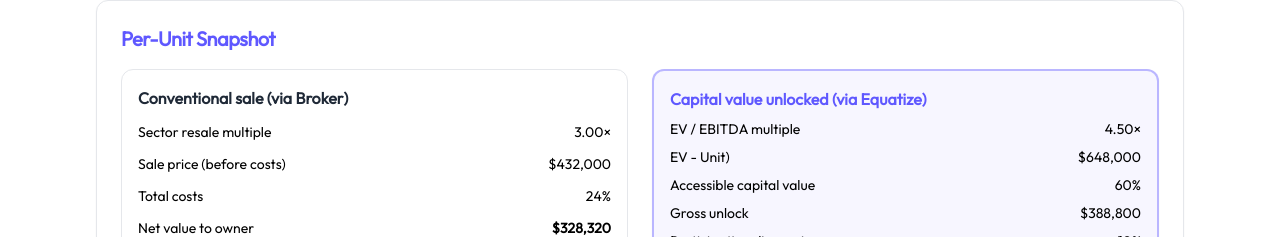
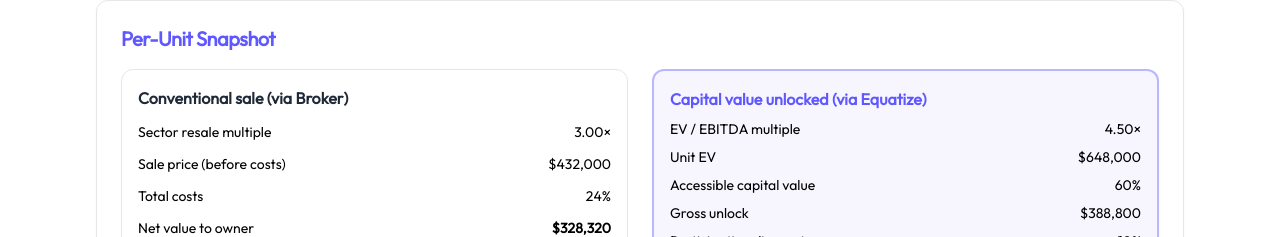
Before and after one commit to 34nd0m/equatize-calculator, a Next.js app: page / in a window 1280 px wide. Shown: the part 1241-1478 px from the top of the page. Built offline with nearby package versions, Linux system fonts and the light colour scheme.

Commit message:
Update page.tsx

```diff
--- a/src/app/page.tsx
+++ b/src/app/page.tsx
@@ -658,7 +658,7 @@ export default function Calculator() {
                 <span className="font-medium">{multiple.toFixed(2)}×</span>
               </div>
               <div className="flex justify-between text-sm">
-                <span className="text-muted-foreground">EV - Unit) </span>
+                <span className="text-muted-foreground">Unit EV</span>
                 <span className="font-medium">{currency(perUnit.enterpriseValue, ccy)}</span>
               </div>
               <div className="flex justify-between text-sm">
```
